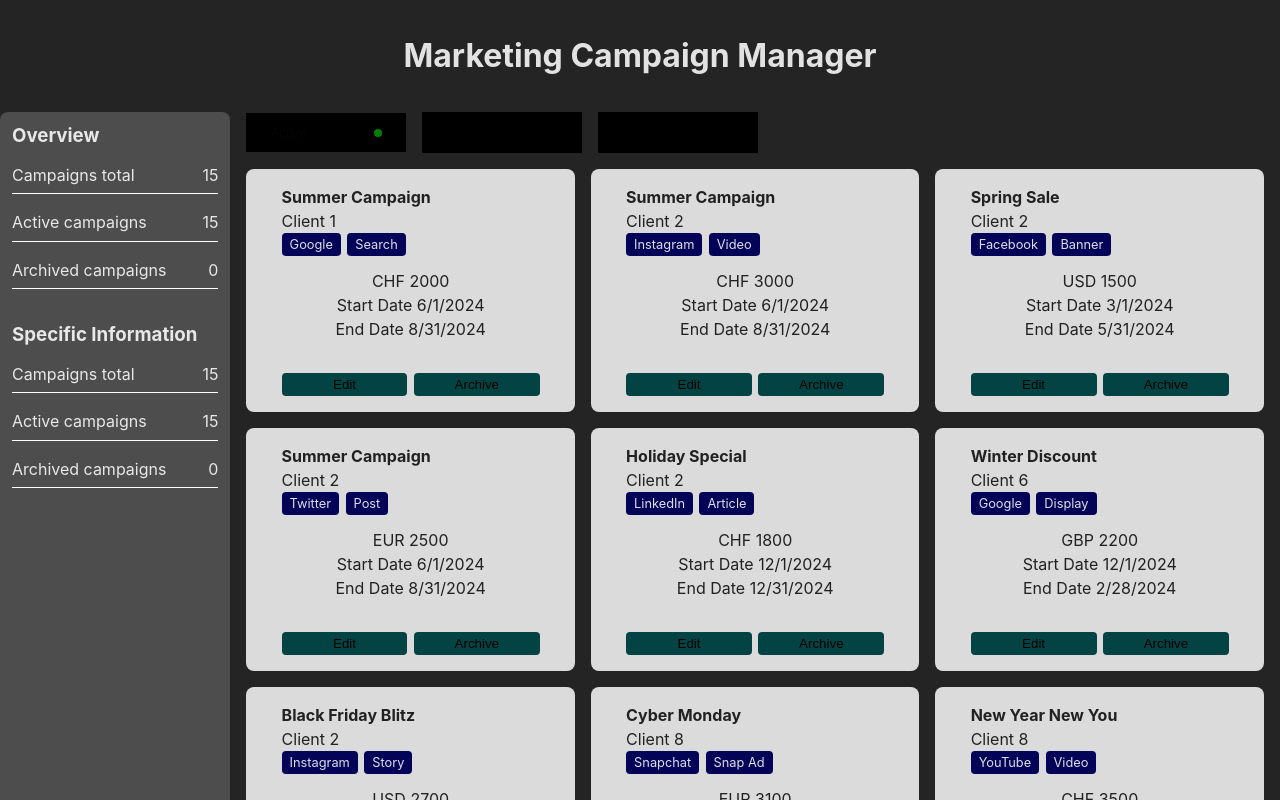
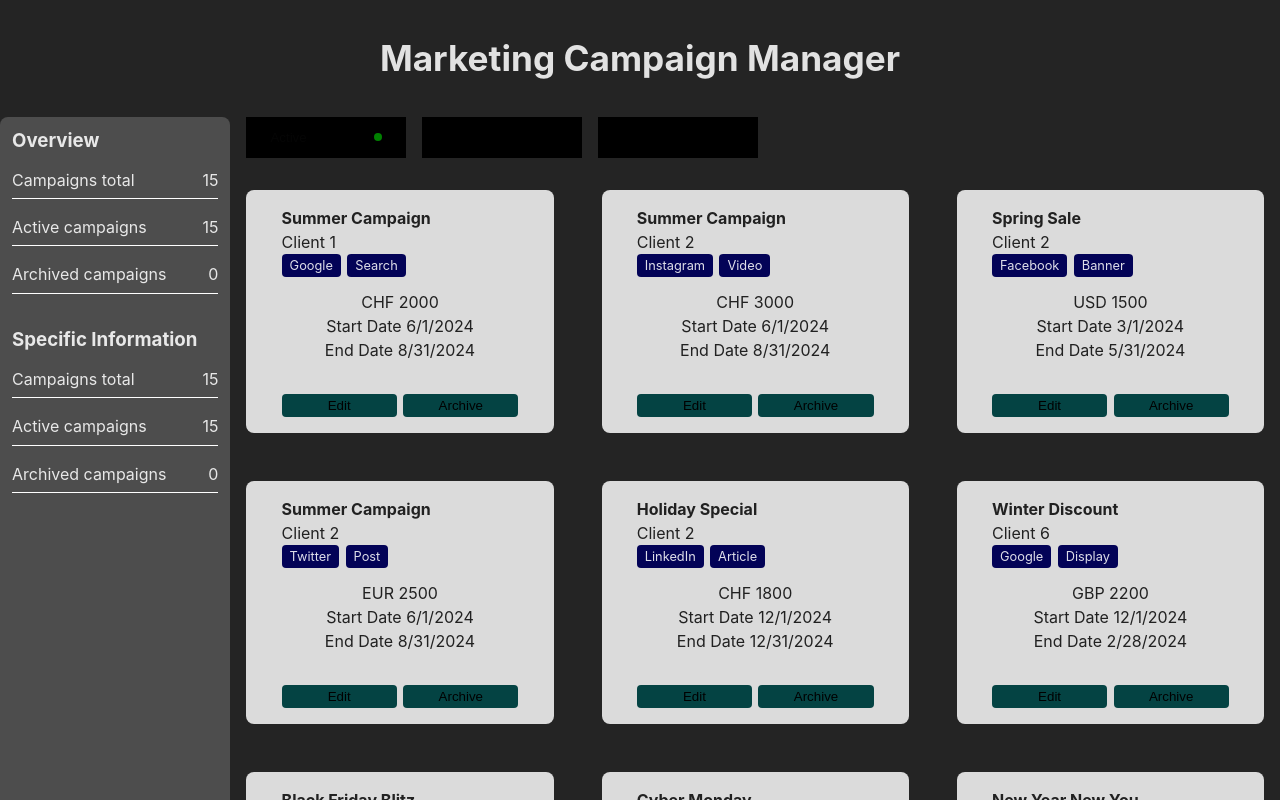
Before and after one commit to fpalm1991/vue-campaign-manager, a Vue app: page / in a window 1280 px wide. Shown: the top 800 px of the page. Built offline with nearby package versions, Linux system fonts and the light colour scheme.

Commit message:
Added responsive styling

```diff
--- a/src/App.vue
+++ b/src/App.vue
@@ -33,7 +33,7 @@ const possibleClients = computed(() => {
 
     // Make sure selected client is always in the list of possible clients
     // so it can not show an empty selection element.
-    if (!clients.has(selectedClient.value)) {
+    if (!clients.has(selectedClient.value) && selectedClient.value !== 'All Clients') {
         clients.add(selectedClient.value)
     }
 
@@ -41,12 +41,18 @@ const possibleClients = computed(() => {
 })
 
 const possiblePlatforms = computed(() => {
-    return new Set(
+    let platforms = new Set(
         campaigns.value
             .filter((campaign) => campaign.isActive === Boolean(showActiveCampaigns.value))
             .filter((campaign) => selectedClient.value === 'All Clients' || campaign.client === selectedClient.value)
             .map((campaign) => campaign.platform)
     )
+
+    if (!platforms.has(selectedPlatform.value) && selectedPlatform.value !== 'All Platforms') {
+        platforms.add(selectedPlatform.value)
+    }
+
+    return platforms
 })
 
 // Filtered campaigns not respecting selection active / archived
@@ -85,6 +91,7 @@ const archivedCampaigns = computed(() => campaigns.value.filter((campaign) => !c
 const allPlatforms = computed(() => {
     return new Set(campaigns.value.map((campaign) => campaign.platform))
 })
+
 const allTypes = computed(() => {
     return new Set(campaigns.value.map((campaign) => campaign.type))
 })
@@ -93,13 +100,10 @@ const allTypes = computed(() => {
 const activeFilteredCampaignsTotal = computed(() =>
     filteredCampaignsTotal.value.filter((campaign) => campaign.isActive)
 )
+
 const archivedFilteredCampaignsTotal = computed(() =>
     filteredCampaignsTotal.value.filter((campaign) => !campaign.isActive)
 )
-
-const toggleModal = () => {
-    showModal.value = !showModal.value
-}
 </script>
 
 <template>
@@ -185,7 +189,7 @@ const toggleModal = () => {
         </div>
     </main>
 
-    <footer class="footer" @click="toggleModal"></footer>
+    <footer class="footer"></footer>
 
     <EditCampaignModal
         @saveCampaign="showModal = false"
--- a/src/style.css
+++ b/src/style.css
@@ -33,15 +33,13 @@ body {
     border: 1px solid red;
 }
 
-#app {
-    max-width: 1280px;
-    margin: 0 auto;
+.header {
     text-align: center;
+    margin: 2rem 1rem 2rem 1rem;
 }
 
-.header {
-    height: 10vh;
-    margin-top: 2rem;
+.header h1 {
+    font-size: 1.4rem;
 }
 
 .main {
@@ -54,50 +52,18 @@ body {
 }
 
 .overview {
-    background-color: rgb(77, 77, 77);
-    padding: 10px 12px;
-    flex: 1;
-    max-width: 18%;
-    border-radius: var(--basic-border-radius);
-    max-height: 100%;
-}
-
-.overview-general {
-    margin-bottom: 2rem;
-}
-
-.overview-title {
-    text-align: left;
-    margin-bottom: 0.8rem;
-}
-
-.overview-list {
-    list-style: none;
-}
-
-.overview-list-item {
-    display: flex;
-    justify-content: space-between;
-    border-bottom: 1px solid #fff;
-    padding-bottom: 0.4rem;
-    margin-bottom: 1rem;
+    display: none;
 }
 
 .main-content {
     flex: 2;
 }
 
-.campaigns {
-    display: grid;
-    gap: 1rem;
-    grid-template-columns: repeat(3, 1fr);
-    margin: 0 1rem;
-}
-
 .filter-container {
     display: flex;
+    flex-direction: column;
+    row-gap: 1rem;
     column-gap: 1rem;
-    align-items: center;
     margin: 0 1rem 1rem 1rem;
 }
 
@@ -139,3 +105,62 @@ body {
     margin-left: 10px;
     vertical-align: middle;
 }
+
+.campaign {
+    margin: 1rem;
+}
+
+@media (min-width: 680px) {
+    #app {
+        max-width: 1280px;
+        margin: 0 auto;
+        text-align: center;
+    }
+
+    .header h1 {
+        font-size: 2.2rem;
+    }
+
+    .campaigns {
+        display: grid;
+        gap: 1rem;
+        grid-template-columns: repeat(3, 1fr);
+    }
+
+    .overview-general {
+        margin-bottom: 2rem;
+    }
+
+    .overview-title {
+        text-align: left;
+        margin-bottom: 0.8rem;
+    }
+
+    .overview-list {
+        list-style: none;
+    }
+
+    .overview-list-item {
+        display: flex;
+        justify-content: space-between;
+        border-bottom: 1px solid #fff;
+        padding-bottom: 0.4rem;
+        margin-bottom: 1rem;
+    }
+
+    .filter-container {
+        flex-direction: row;
+    }
+}
+
+@media (min-width: 1200px) {
+    .overview {
+        display: block;
+        background-color: rgb(77, 77, 77);
+        padding: 10px 12px;
+        flex: 1;
+        max-width: 18%;
+        border-radius: var(--basic-border-radius);
+        max-height: calc(100% - 2rem);
+    }
+}
```
Also changed, not shown: index.html (indentation only).
